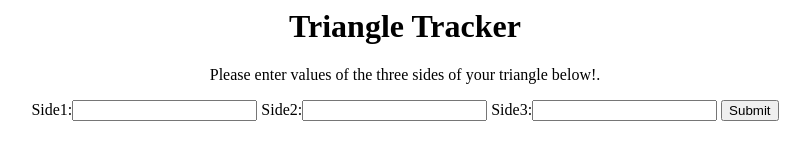
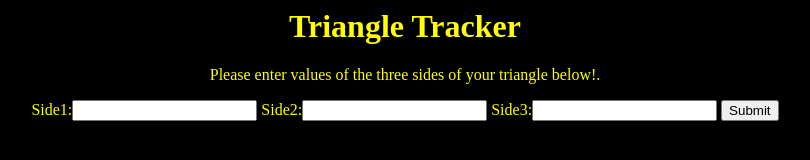
Before and after one commit to hazel44/triangle-tracker, a plain HTML site: page triangle-tracker.html in a window 1280 px wide. Shown: the whole page, without its empty margins (235-1045 px from the left). Drawn offline with Linux system fonts and the light colour scheme.

Commit message:
Add background color

```diff
--- a/css/styles.css
+++ b/css/styles.css
@@ -1,4 +1,7 @@
 .form {
   text-align: center;
-
-}
+  color: yellow;
+  }
+  body {
+    background-color: black;
+  }
```
